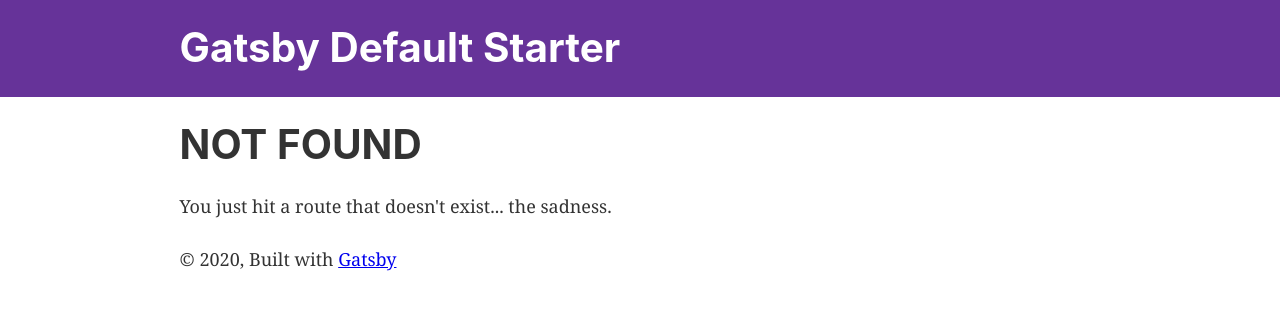
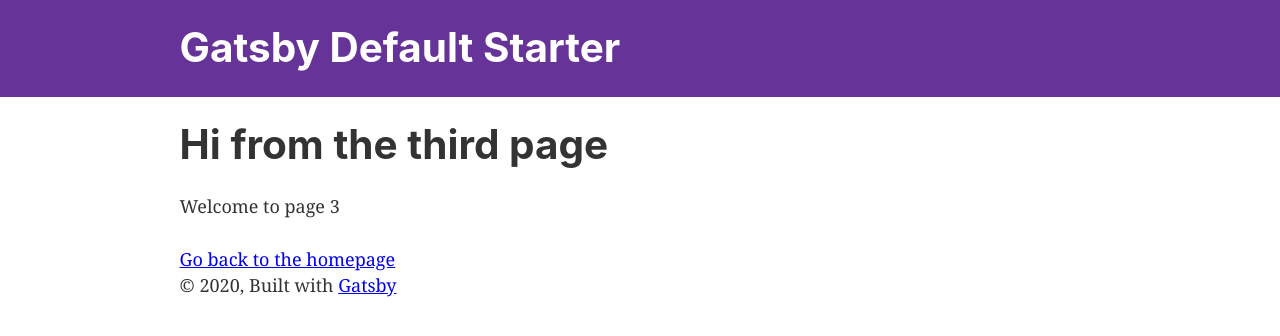
Before and after one commit to linnefromice/frontend_js_practice, a Gatsby site in the folder gatsby-api/: page /page-3 in a window 1280 px wide. Before the commit this address had no page. Built offline with nearby package versions, Linux system fonts and the light colour scheme; Gatsby itself is replaced by a stand-in of ours.

Commit message:
add orinal page

```diff
--- a/gatsby-api/src/pages/index.js
+++ b/gatsby-api/src/pages/index.js
@@ -14,7 +14,12 @@ const IndexPage = () => (
     <div style={{ maxWidth: `300px`, marginBottom: `1.45rem` }}>
       <Image />
     </div>
-    <Link to="/page-2/">Go to page 2</Link>
+    <div>
+      <Link to="/page-2/">Go to page 2</Link>
+    </div>
+    <div>
+      <Link to="/page-3/">Go to page 3</Link>
+    </div>
   </Layout>
 )
 
--- /dev/null
+++ b/gatsby-api/src/pages/page-3.js
@@ -0,0 +1,16 @@
+import React from "react"
+import { Link } from "gatsby"
+
+import Layout from "../components/layout"
+import SEO from "../components/seo"
+
+const SecondPage = () => (
+  <Layout>
+    <SEO title="Page three" />
+    <h1>Hi from the third page</h1>
+    <p>Welcome to page 3</p>
+    <Link to="/">Go back to the homepage</Link>
+  </Layout>
+)
+
+export default SecondPage
```
